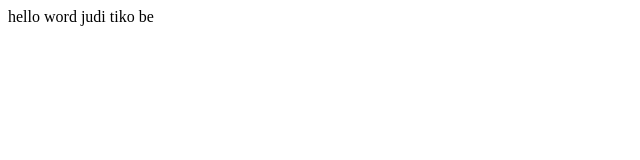
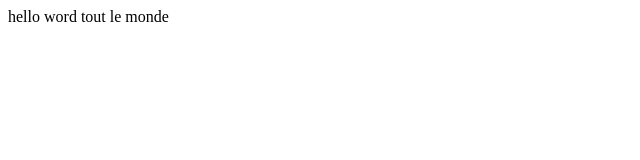
Before and after one commit to johanna-web/mon-projet, a plain HTML site: page index.html in a window 1280 px wide. Shown: the full height of the page, 0-640 px from the left. Drawn offline with Linux system fonts and the light colour scheme.

Commit message:
Update index.html

```diff
--- a/index.html
+++ b/index.html
@@ -6,6 +6,6 @@
     <title>Document</title>
 </head>
 <body>
-    hello word judi tiko be
+    hello word tout le monde
 </body>
 </html>
```
